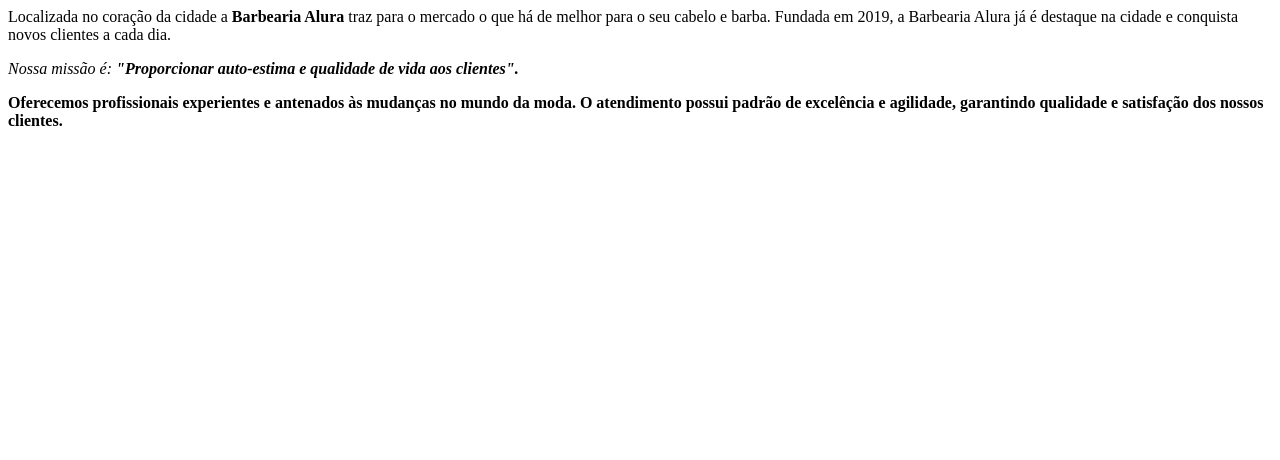
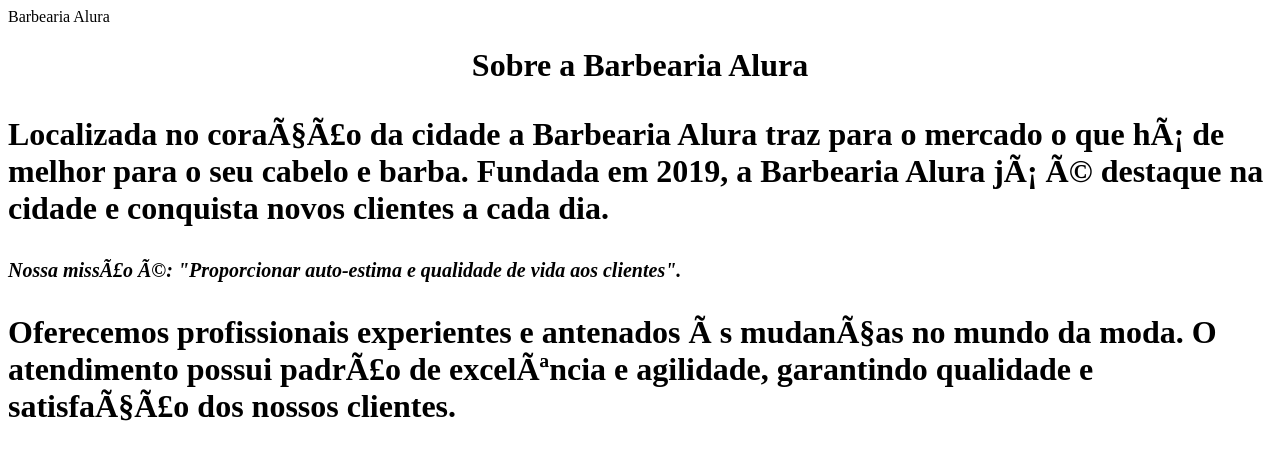
Before and after one commit to Duduzin1004/2-ANO-A-DESENVOLVIMENTO, a plain HTML site: page index.html in a window 1280 px wide. Drawn offline with Linux system fonts and the light colour scheme.

Commit message:
Add files via upload

```diff
--- a/index.html
+++ b/index.html
@@ -1,9 +1,18 @@
+<DOCTYPE html>
+<html lang="pt-br">
+ <head>
+  <meta charset="UFT-8"
+  <title>Barbearia Alura</title>
+  <link rel="stylesheet" href="style.css">
+ </head>
 
-<DOCTYPE html>
+  <body>
+   <h1 style="text-align: center">Sobre a Barbearia Alura<h1>
 
+   <p>Localizada no coração da cidade a <strong>Barbearia Alura</strong> traz para o mercado o que há de melhor para o seu cabelo e barba. Fundada em 2019, a Barbearia Alura já é destaque na cidade e conquista novos clientes a cada dia.</p>
 
-<p>Localizada no coração da cidade a <strong>Barbearia Alura</strong> traz para o mercado o que há de melhor para o seu cabelo e barba. Fundada em 2019, a Barbearia Alura já é destaque na cidade e conquista novos clientes a cada dia.</p>
+   <p style="font-size: 20px"><em>Nossa missão é: <strong>"Proporcionar auto-estima e qualidade de vida aos clientes"<strong>.</em></p>
 
-<p><em>Nossa missão é: <strong>"Proporcionar auto-estima e qualidade de vida aos clientes"<strong>.</em></p>
-
-<p>Oferecemos profissionais experientes e antenados às mudanças no mundo da moda. O atendimento possui padrão de excelência e agilidade, garantindo qualidade e satisfação dos nossos clientes.</p>
+   <p>Oferecemos profissionais experientes e antenados às mudanças no mundo da moda. O atendimento possui padrão de excelência e agilidade, garantindo qualidade e satisfação dos nossos clientes.</p>
+ </body>
+</html>
```
